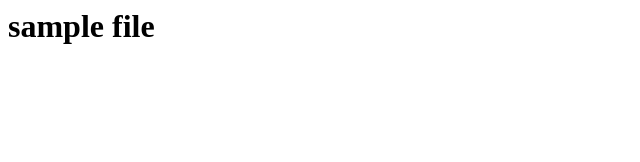
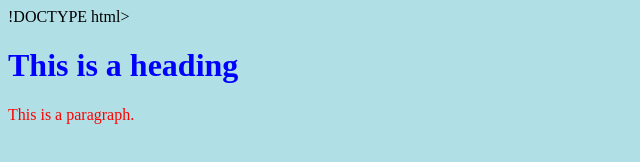
Before and after one commit to pedamallusurya/projectone, a plain HTML site: page index.html in a window 1280 px wide. Shown: the whole page, without its empty margins (0-640 px from the left). Drawn offline with Linux system fonts and the light colour scheme.

Commit message:
Md file added

```diff
--- a/index.html
+++ b/index.html
@@ -1 +1,16 @@
-<h1> sample file <h1>
+!DOCTYPE html>
+<html>
+<head>
+<style>
+body {background-color: powderblue;}
+h1   {color: blue;}
+p    {color: red;}
+</style>
+</head>
+<body>
+
+<h1>This is a heading</h1>
+<p>This is a paragraph.</p>
+
+</body>
+</html>
```
Also changed, not shown: Commands.md.txt (added), New Text Document.txt, 1 other file.
